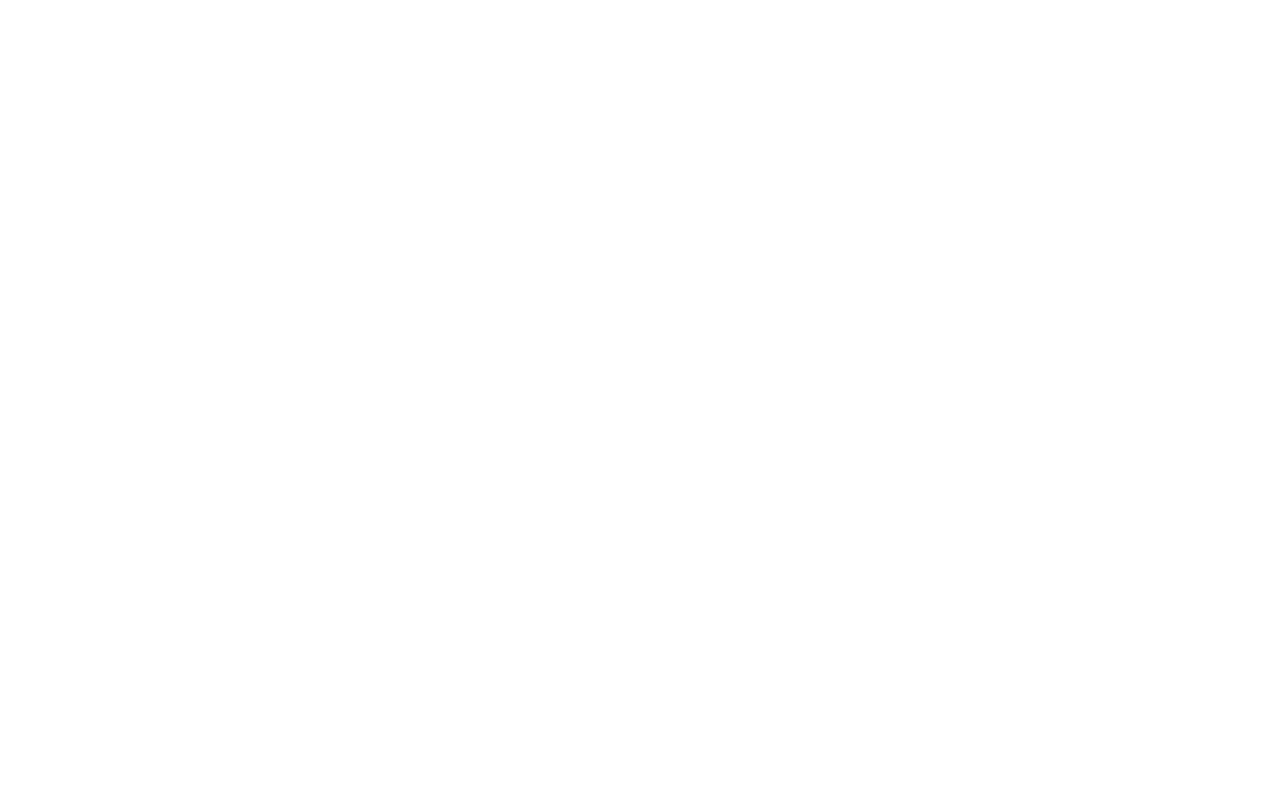
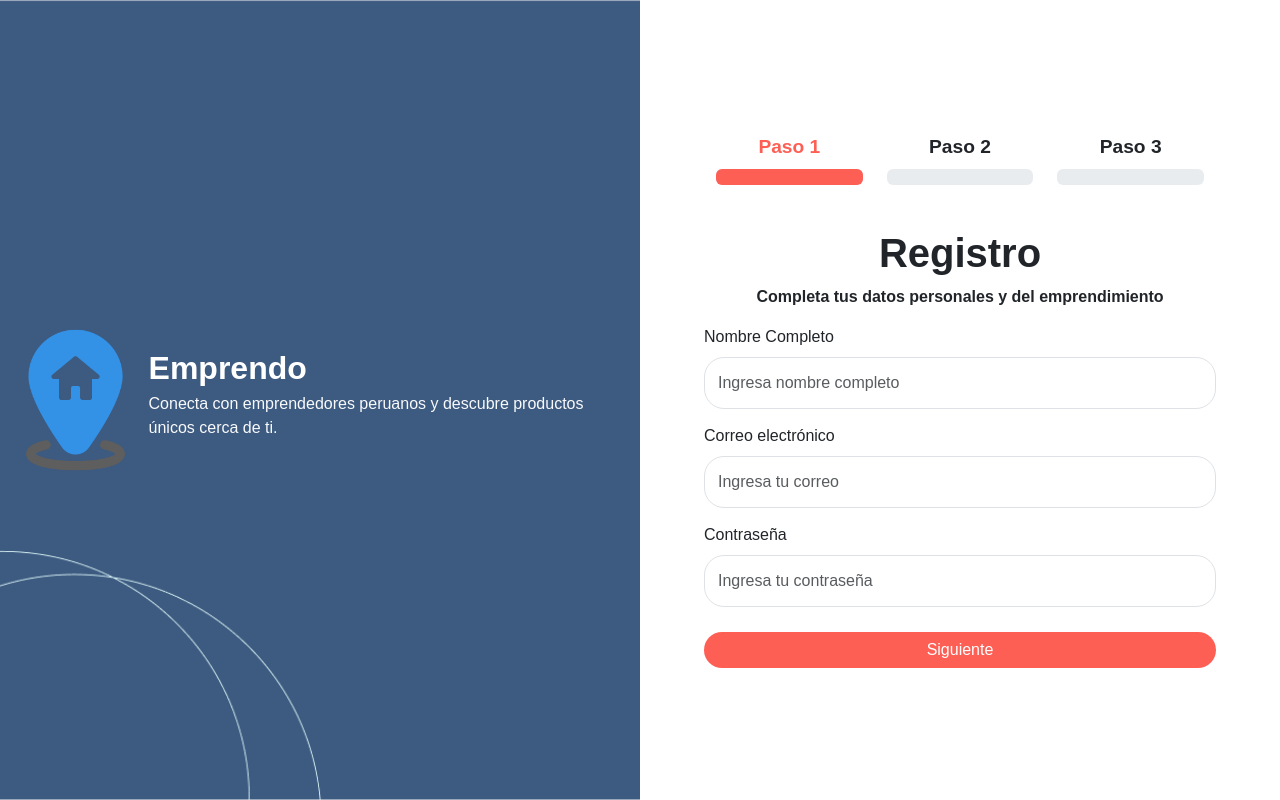
Before and after one commit to ANAISBT/Emprendo, a React (Create React App) app in the folder fronted/my-app/: page /registerEmprendedor in a window 1280 px wide. Before the commit this address had no page. Built offline with nearby package versions, Linux system fonts and the light colour scheme.

Commit message:
cambio de direccion del register de Emprendedor

```diff
--- a/fronted/my-app/src/App.js
+++ b/fronted/my-app/src/App.js
@@ -3,7 +3,7 @@
 import { BrowserRouter as Router, Routes, Route } from "react-router-dom";
 import Login from "./pages/Login";
 import Home from "./pages/Home";
-import Register from "./pages/Register-Emprendedor";
+import RegisterEmprendedor from "./pages/Register-Emprendedor";
 
 function App() {
   return (
@@ -11,7 +11,7 @@
       <Routes>
         <Route path="/" element={<Home />} />
         <Route path="/login" element={<Login />} />
-        <Route path="/register" element={<Register />} />
+        <Route path="/registerEmprendedor" element={<RegisterEmprendedor />} />
       </Routes>
     </Router>
   );
--- a/fronted/my-app/src/pages/Register-Emprendedor.js
+++ b/fronted/my-app/src/pages/Register-Emprendedor.js
@@ -8,7 +8,7 @@
 import ProgressSteps from "../components/ProgressStep"; // Importa el nuevo componente
 import LogoUpload from "../components/LogoUpload";
 
-function Register() {
+function RegisterEmprendedor() {
   const [name, setName] = useState("");
   const [email, setEmail] = useState("");
   const [password, setPassword] = useState("");
@@ -128,4 +128,4 @@
   );
 }
 
-export default Register;
+export default RegisterEmprendedor;
```
